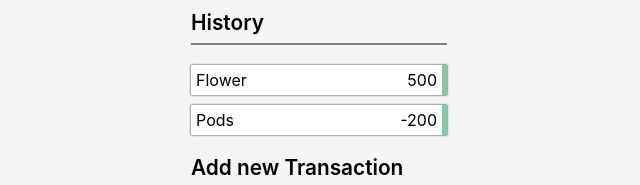
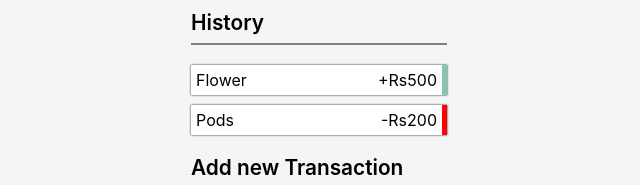
Before and after one commit to ks-vijai/Expense-Tracker, a React (Create React App) app: page / in a window 1280 px wide. Shown: the part 307-492 px from the top of the page, without its empty margins (321-961 px from the left). Built offline with nearby package versions, Linux system fonts and the light colour scheme.

Commit message:
refactor: expense-tracker: modify border of transaction
Add sign for amount
Change border according to transaction amount

Signed-off-by: ks-vijai <vijaiks.19cse@kongu.edu>

```diff
--- a/src/App.css
+++ b/src/App.css
@@ -76,11 +76,18 @@
 .transaction-list {
   background-color: white;
   box-shadow: 0 0 2px 0.2px black;
-  border-right: 5px solid #86c6a9;
   display: flex;
   justify-content: space-between;
   margin: 10px 0;
   padding: 5px;
+}
+
+.negative-amount {
+  border-right: 5px solid red;
+}
+
+.positive-amount {
+  border-right: 5px solid #86c6a9;
 }
 
 .form-labels {
--- a/src/components/Transaction.js
+++ b/src/components/Transaction.js
@@ -1,10 +1,20 @@
 import React from "react";
 
 function Transaction({ transaction }) {
+  let sign = transaction.amount < 0 ? "-" : "+";
+
   return (
-    <div className="transaction-list">
+    <div
+      className={
+        transaction.amount < 0
+          ? "transaction-list negative-amount"
+          : "transaction-list positive-amount"
+      }
+    >
       <div>{transaction.text}</div>
-      <div>{transaction.amount}</div>
+      <div>
+        {sign}Rs{Math.abs(transaction.amount)}
+      </div>
     </div>
   );
 }
```
